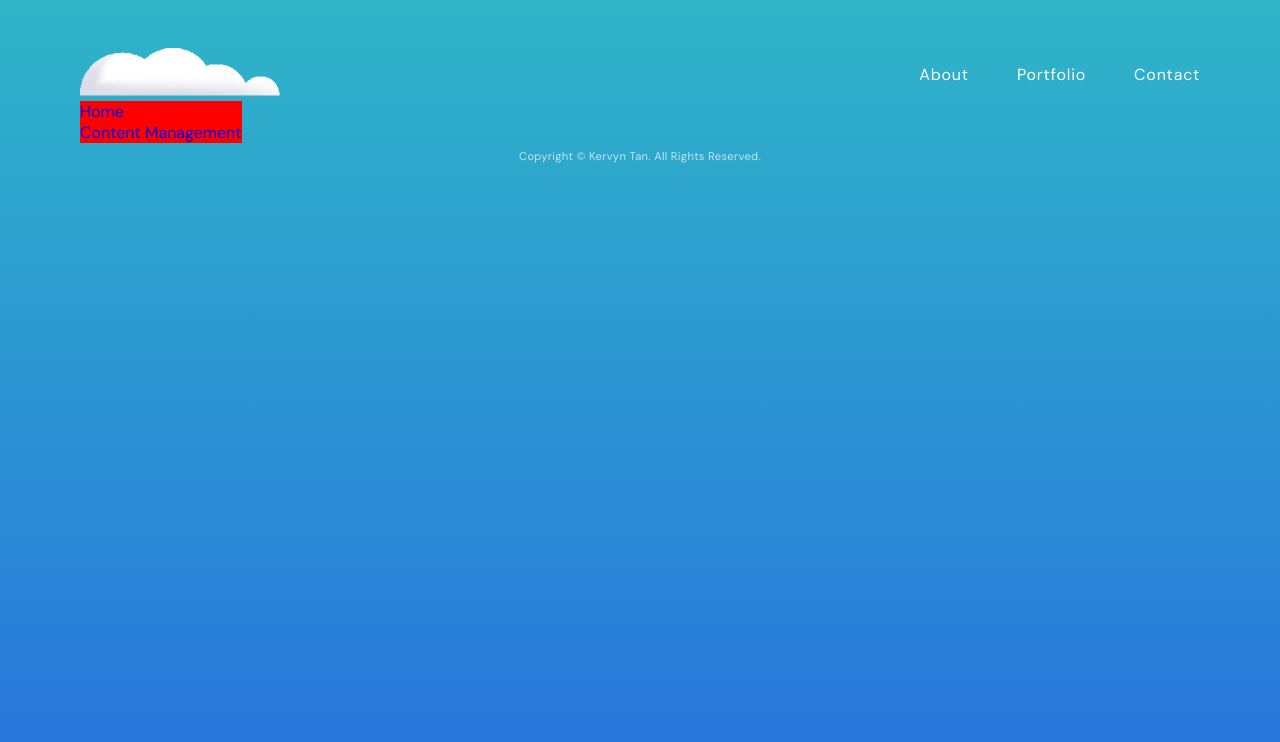
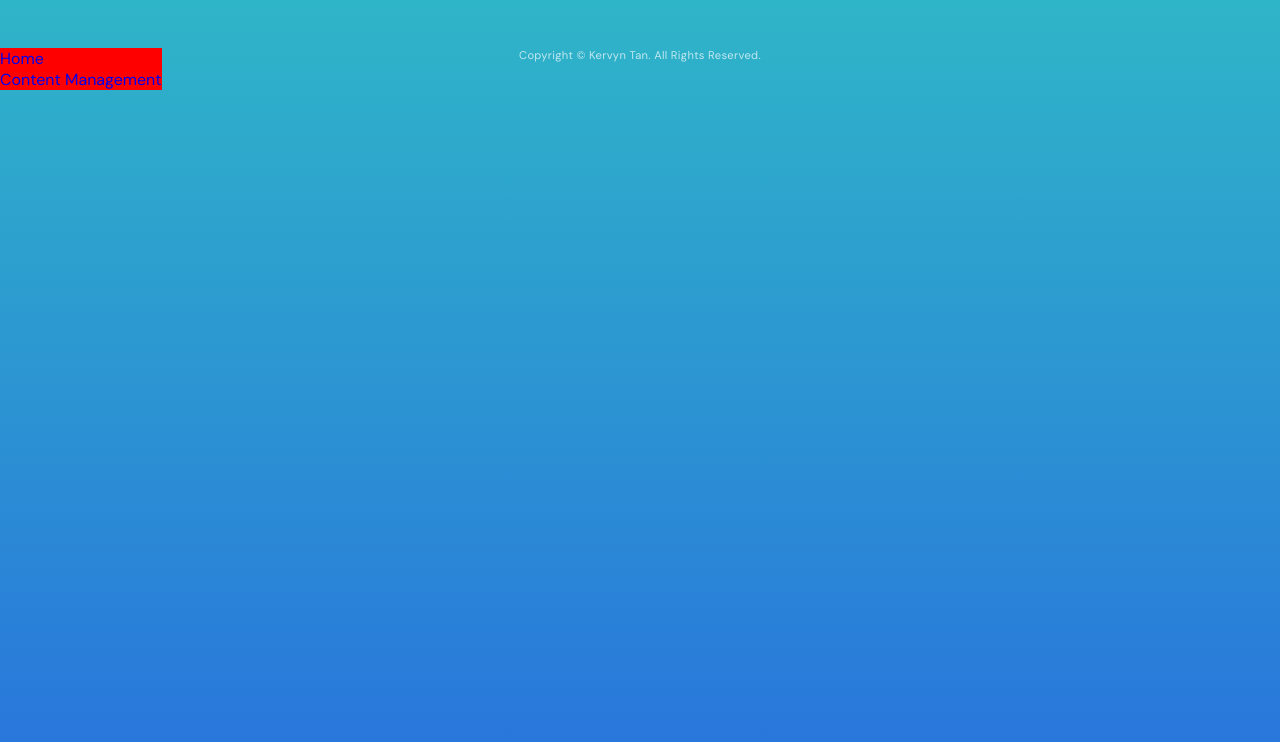
Before and after one commit to kervyntan/personal-page-react, a React (Create React App) app in the folder personal_page/: page /dashboard in a window 1280 px wide. Shown: the top 742 px of the page. Built offline with nearby package versions, Linux system fonts and the light colour scheme.

Commit message:
added nested routes and outlet for cms and regular site layouts

```diff
--- a/personal_page/src/App.js
+++ b/personal_page/src/App.js
@@ -6,7 +6,7 @@ import cloud from "./assets/cloud.png";
 // import sun from "./assets/sun.png";
 // import webdev from "./assets/web-dev.png";
 // import networkIcon from "./assets/network-icon.png";
-import { BrowserRouter as Router, Route, Routes } from "react-router-dom";
+import { BrowserRouter as Router, Route, Routes, Outlet } from "react-router-dom";
 import Navbar from "./shared/Navbar";
 import AboutOnLanding from "./components/AboutOnLanding";
 import Hero from "./components/Hero";
@@ -19,6 +19,8 @@ import Home from "./components/Home";
 import SignUp from "./components/cms/SignUp";
 import Login from "./components/cms/Login";
 import Dashboard from "./components/cms/Dashboard";
+import AdminLayout from "./components/cms/AdminLayout";
+import SiteLayout from "./components/SiteLayout";
 
 export default function App() {
   // window.onscroll = () => {
@@ -58,25 +60,24 @@ export default function App() {
 
   return (
     <Router>
-      <div className="container">
-        <Navbar
-          img={cloud}
-          firstItem="About"
-          secondItem="Portfolio"
-          thirdItem="Contact"
-        />
+      <div>
+        {/* nested routes with outlets */}
         <Routes>
-          <Route path="/" element={<Home />} />
-          <Route path="/about" element={<About />} />
-          <Route path="/portfolio" element={<Hero />} />
-          <Route path="/login" element={<Login />} />
-          <Route path="/signup" element={<SignUp />} />\
-          <Route path='/dashboard' element={<Dashboard />} />
+          <Route element={<SiteLayout />}>
+            <Route index element={<Home />} />
+            <Route path="/about" element={<About />} />
+            <Route path="/portfolio" element={<Hero />} />
+          </Route>
+          <Route element={<AdminLayout />}>
+            <Route path="/login" element={<Login />} />
+            <Route path="/signup" element={<SignUp />} />
+            <Route path="/dashboard" element={<Dashboard />} />
+          </Route>
+          {/* <Route path='/dashboard' element={<Dashboard />} /> */}
           {/* <Route path="/about" element={<About />} /> */}
         </Routes>
-        <Footer />
       </div>
+    </Router>
 
-    </Router>
   );
 }
--- a/personal_page/src/assets/styles.css
+++ b/personal_page/src/assets/styles.css
@@ -662,7 +662,7 @@ input:checked + label {
 }
 
 /* Dashboard */
-.dashboard {
+.sidebar {
   display : flex;
   flex-direction : column;
   position : absolute;
--- a/personal_page/src/components/Home.jsx
+++ b/personal_page/src/components/Home.jsx
@@ -1,4 +1,5 @@
 import React, { useState, useEffect, useRef } from "react";
+// import {Outlet} from "react-router-dom";
 import AboutOnLanding from "./AboutOnLanding";
 import Hero from "./Hero";
 import WorksOnLanding from "./WorksOnLanding";
--- /dev/null
+++ b/personal_page/src/components/SiteLayout.jsx
@@ -0,0 +1,22 @@
+import React from "react";
+import { Outlet } from "react-router-dom";
+import Navbar from "../shared/Navbar";
+import Footer from "../shared/Footer";
+import cloud from "../assets/cloud.png";
+
+const SiteLayout = () => {
+  return (
+    <div className="container">
+      <Navbar
+        img={cloud}
+        firstItem="About"
+        secondItem="Portfolio"
+        thirdItem="Contact"
+      />
+      <Outlet />
+      <Footer />
+    </div>
+  );
+};
+
+export default SiteLayout;
--- /dev/null
+++ b/personal_page/src/components/cms/AdminLayout.jsx
@@ -0,0 +1,14 @@
+import React from 'react';
+import {Outlet} from 'react-router-dom';
+import Footer from '../../shared/Footer';
+
+const AdminLayout = () => {
+    return (
+        <div className="admin">
+            <Outlet />
+            <Footer />
+        </div>
+    )
+}
+
+export default AdminLayout
--- a/personal_page/src/components/cms/Dashboard.jsx
+++ b/personal_page/src/components/cms/Dashboard.jsx
@@ -1,12 +1,13 @@
 import React from 'react';
-import {Link} from 'react-router-dom';
+import { useParams } from 'react-router-dom';
+import Sidebar from "./Sidebar";
 
 const Dashboard = () => {
+    let { dashboard } = useParams();
+
     return (
         <div className="dashboard">
-            {/* add home icon on the left */}
-            <Link to="/dashboard"> Home </Link>
-            <Link to="/content-management"> Content Management </Link>
+            <Sidebar />
         </div>
     )
 }
--- /dev/null
+++ b/personal_page/src/components/cms/Sidebar.jsx
@@ -0,0 +1,14 @@
+import React from "react";
+import { Link } from "react-router-dom";
+
+const Sidebar = () => {
+  return (
+    <div className="sidebar">
+      {/* add home icon on the left */}
+      <Link to="/dashboard"> Home </Link>
+      <Link to="/content-management"> Content Management </Link>
+    </div>
+  );
+};
+
+export default Sidebar;
```
